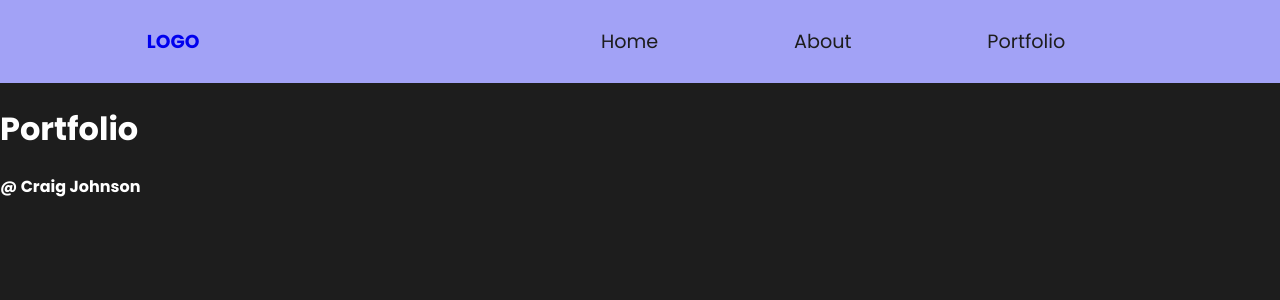
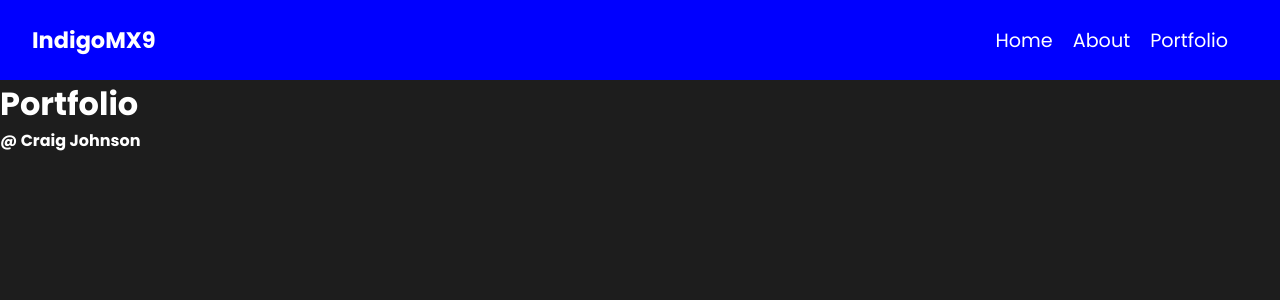
Before and after one commit to craigdev937/port3, a React app: page /portfolio in a window 1280 px wide. Shown: the top 300 px of the page. Built offline with nearby package versions, Linux system fonts and the light colour scheme; the HTML template or start-up script is replaced by a standard one.

Commit message:
Upgraded to React 18 and updated the Navbar.

```diff
--- a/package.json
+++ b/package.json
@@ -20,8 +20,8 @@
   "homepage": "https://github.com/indigomx9/port3#readme",
   "dependencies": {
     "framer-motion": "^6.2.8",
-    "react": "^17.0.2",
-    "react-dom": "^17.0.2",
+    "react": "^18.0.0",
+    "react-dom": "^18.0.0",
     "react-icons": "^4.3.1",
     "react-router-dom": "^6.2.2"
   },
--- a/src/app/App.css
+++ b/src/app/App.css
@@ -7,7 +7,9 @@
     --bg: #f4f4ff;
 }
 
-*, *::before, *::after {
+* {
+    padding: 0;
+    margin: 0;
     box-sizing: border-box;
 }
 
--- a/src/index.tsx
+++ b/src/index.tsx
@@ -1,11 +1,13 @@
 import React from "react";
-import ReactDOM from "react-dom";
+import ReactDOM from "react-dom/client";
 
 import(/* webpackChunkName: "app" */ "./app/App")
 .then(({ App }) => {
-    ReactDOM.render(
+    ReactDOM
+    .createRoot(document.getElementById("root")!)
+    .render(
         <React.StrictMode>
             <App />
-        </React.StrictMode>,
-    document.getElementById("root"))
+        </React.StrictMode>
+    );
 });
--- a/src/routes/Navbar.css
+++ b/src/routes/Navbar.css
@@ -1,34 +1,71 @@
 .navbar {
+    height: 80px;
+    width: 100%;
+    background-color: blue;
+    color: var(--light);
     display: flex;
-    justify-content: space-around;
+    justify-content: space-between;
     align-items: center;
-    min-height: 10vh;
-    background-color: var(--primary);
-    color: var(--dark);
-}
-
-.navbar__logo {
-    text-decoration: none;
-}
-
-.navbar__ul {
-    width: 50%;
-    display: flex;
-    justify-content: space-around;
-    align-items: center;
+    padding: 0 2rem;
     font-size: 1.2rem;
 }
 
-.navbar__link {
-    display: flex;
-    align-items: flex-end;
-    padding: 0.5rem;
+.nav-logo {
     text-decoration: none;
-    color: var(--dark);
+    color: var(--light);
 }
 
-.navbar__link:hover {
-    background-color: blue;
-    color: #000;
-    border-radius: 50px;
+.nav-icon {
+    display: none;
+    font-size: 2rem;
+    cursor: pointer;
 }
+
+.nav-links {
+    display: grid;
+    grid-template-columns: repeat(4, auto);
+    grid-gap: 20px;
+    list-style: none;
+}
+
+.nav-link {
+    text-decoration: none;
+    color: var(--light);
+    transition: 0.3s all;
+}
+
+.nav-link:hover {
+    color: red;
+}
+
+@media only screen and (max-width: 500px) {
+    .navbar {
+        position: relative;
+    }
+
+    .nav-links {
+        display: flex;
+        flex-direction: column;
+        position: absolute;
+        text-align: center;
+        width: 100%;
+        top: 80px;
+        left: -100%;
+        transition: 0.5s all;
+    }
+
+    .nav-links.active {
+        background: blue;
+        left: 0;
+    }
+
+    .nav-item {
+        padding: 10px 0;
+        border-top: 1px solid red;
+        border-bottom: 1px solid red;
+    }
+
+    .nav-icon {
+        display: flex;
+    }
+}
--- a/src/routes/Navbar.tsx
+++ b/src/routes/Navbar.tsx
@@ -1,13 +1,51 @@
+import React from "react";
 import "./Navbar.css";
 import { Link } from "react-router-dom";
+import { FiMenu, FiX } from "react-icons/fi";
 
-export const Navbar = (): JSX.Element => (
-    <nav className="navbar">
-        <Link className="navbar__logo" to="/"><h3>LOGO</h3></Link>
-        <ul className="navbar__ul">
-            <Link className="navbar__link" to="/">Home</Link>
-            <Link className="navbar__link" to="/about">About</Link>
-            <Link className="navbar__link" to="/portfolio">Portfolio</Link>
-        </ul>
-    </nav>
-);
+export const Navbar = (): JSX.Element => {
+    const [open, setOpen] = React.useState(false);
+
+    const handleClick = () => {
+        setOpen(!open);
+    };
+
+    const closeMenu = () => {
+        setOpen(false);
+    };
+
+    return (
+        <nav className="navbar">
+            <Link className="nav-logo" to="/"><h3>IndigoMX9</h3></Link>
+            <aside className="nav-icon" onClick={handleClick}>
+                {open ? <FiX /> : <FiMenu />}
+            </aside>
+            <ul className={open ? "nav-links active" : "nav-links"}>
+                <li className="nav-item">
+                    <Link
+                        className="nav-link"
+                        to="/"
+                        onClick={closeMenu}
+                        >Home
+                    </Link>
+                </li>
+                <li className="nav-item">
+                    <Link
+                        className="nav-link"
+                        to="/about"
+                        onClick={closeMenu}
+                        >About
+                    </Link>
+                </li>
+                <li className="nav-item">
+                    <Link
+                        className="nav-link"
+                        to="/portfolio"
+                        onClick={closeMenu}
+                        >Portfolio
+                    </Link>
+                </li>
+            </ul>
+        </nav>
+    );
+};
```
Also changed, not shown: 1 other file (tests, documents, lock files or other folders).
